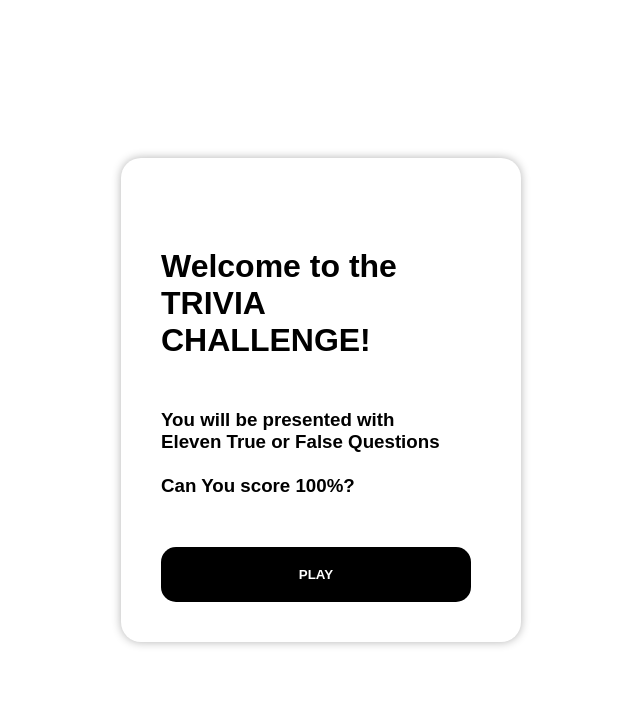
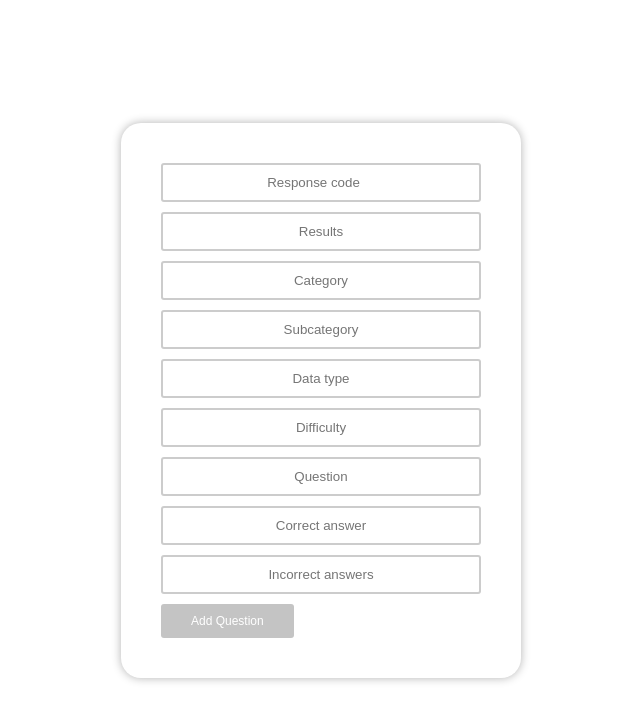
Before and after one commit to ruedalibre/eleven-question-quiz-app, a React (Create React App) app: page / in a window 1280 px wide. Shown: the top 720 px of the page, without its empty margins (319-959 px from the left). Built offline with nearby package versions, Linux system fonts and the light colour scheme; no server answers.

Commit message:
add question form part II

```diff
--- a/src/App.jsx
+++ b/src/App.jsx
@@ -1,12 +1,16 @@
 import Button from './elements/Button'
 import styled from 'styled-components'
 import MainContainer from './elements/MainContainer'
+import AddQuestionForm from './components/AddQuestionForm'
+import { BrowserRouter, Route, Routes, NavLink, Params } from "react-router-dom"
+import QuestionsList from './components/QuestionsList'
 
 const App = () => {
     return (
-        <MainContainer>
+        <BrowserRouter>
+            <MainContainer>
 
-            <TitleContainer>
+            {/* <TitleContainer>
                 Welcome to the TRIVIA CHALLENGE!
             </TitleContainer>
 
@@ -18,9 +22,16 @@ const App = () => {
 
             <ButtonContainer>
                 <Button black>PLAY</Button>
-            </ButtonContainer>
+            </ButtonContainer> */}
 
-        </MainContainer>
+            <Routes>
+                <Route path="/" element={<AddQuestionForm/>}/>
+                <Route path="/" element={<QuestionsList/>}/>
+            </Routes>
+
+            </MainContainer>
+
+        </BrowserRouter>
     )
 }
 
--- a/src/components/AddQuestionForm.js
+++ b/src/components/AddQuestionForm.js
@@ -9,31 +9,47 @@ const AddQuestionForm = () => {
     const [results, changeResults] = useState('');
     const [category, changeCategory] = useState('');
     const [subcategory, changeSubcategory] = useState('');
+    const [data_type, ChangeDataType] = useState('');
     const [difficulty, changeDifficulty] = useState('');
     const [question, changeQuestion] = useState('');
     const [correct_answer, changeCorrectAnswer] = useState('');
     const [incorrect_answers, changeIncorrectAnswers] = useState('');
 
-    // Para evitar que la página se refresque
-    const onSubmit = (e) => {
+    // Evitar que la página se refresque
+    const onSubmit = async (e) => {
         e.preventDefault();
-        // Conexión a Firebase
-        addDoc(collection(db, 'quiz_cards'), {
-                "response_code": 1,
+        // Esperar a que cargue la db
+        try {
+            await addDoc(collection(db, 'quiz_cards'), {
+                "response_code": response_code,
                 "results": [
                 {
-                    "category":"Entertainment",
-                    "subcategory": "Video Games",
-                    "type":"boolean",
-                    "difficulty":"hard",
-                    "question":"Unturned originally started as a Roblox game.",
-                    "correct_answer":"True",
+                    "category": category,
+                    "subcategory":subcategory,
+                    "data_type":data_type,
+                    "difficulty": difficulty,
+                    "question": question,
+                    "correct_answer": correct_answer,
                     "incorrect_answers":[
-                        "False"
+                        incorrect_answers
                     ]
-                }
-            ]
-        });
+                }]
+            });
+        } catch(error){
+            console.log(error);
+            console.log("Unexpected error while saving document")
+        }
+
+        // Limpiar campos
+        changeResponseCode('');
+        changeResults('');
+        changeCategory('');
+        changeSubcategory('');
+        ChangeDataType('');
+        changeDifficulty('');
+        changeQuestion('');
+        changeCorrectAnswer('');
+        changeIncorrectAnswers('');
     }
 
     return (
@@ -69,6 +85,14 @@ const AddQuestionForm = () => {
                 value={subcategory}
                 onChange={(e) => changeSubcategory(e.target.value) }
                 placeholder="Subcategory"
+            />
+
+            <Input
+                type="text"
+                name="data_type"
+                value={data_type}
+                onChange={(e) => ChangeDataType(e.target.value) }
+                placeholder="Data type"
             />
 
             <Input
--- /dev/null
+++ b/src/components/QuestionsList.js
@@ -0,0 +1,54 @@
+import React, { useState} from 'react'
+import styled from 'styled-components'
+import db from '../firebase/firebaseConfig'
+
+const QuestionsList = () => {
+    const [questions, changeQuestions] = useState([
+        {
+            response_code: 0,
+            results: [
+                {
+                    category: "General Knowledge",
+                    subcategory: undefined,
+                    data_type: "boolean",
+                    difficulty: "hard",
+                    question: "This is the correct spelling of &quot;Supercalifragilisticexpialidocious&quot;.",
+                    correct_answer: "True",
+                    incorrect_answers:[
+                        "False"
+                    ]
+                }
+            ]},
+
+            {
+                response_code: 1,
+                results: [
+                {
+                    category: "Entertainment",
+                    subcategory: "Video Games",
+                    data_type: "boolean",
+                    difficulty: "hard",
+                    question: "Unturned originally started as a Roblox game.",
+                    correct_answer :"True",
+                    incorrect_answers: [
+                        "False"
+                    ]
+                }
+            ]}
+    ]);
+
+    return (
+        questions.length > 0 &&
+        <ListContainer>
+            {questions.map((question) => (
+                <p key={question.response_code}>{question.question} - {question.difficulty}</p>
+            ))}
+        </ListContainer>
+    );
+}
+
+const ListContainer = styled.div`
+    margin-top: 40px;
+`
+
+export default QuestionsList
--- a/src/elements/Counter.jsx
+++ b/src/elements/Counter.jsx
@@ -1,4 +1,5 @@
 import React from 'react'
+import styled from 'styled-components'
 
 const Counter = () => {
     const {id} = useParams();
--- a/src/index.js
+++ b/src/index.js
@@ -3,4 +3,4 @@ import ReactDOM from "react-dom";
 import App from './App'
 import './index.css'
 
-ReactDOM.render(<App />, document.querySelector("#root"))
+ReactDOM.render(<App/>, document.querySelector("#root"))
```
Also changed, not shown: src/components/QuizScreen.jsx (+7 -5 lines), src/data/data.js (+11 -11 lines).
